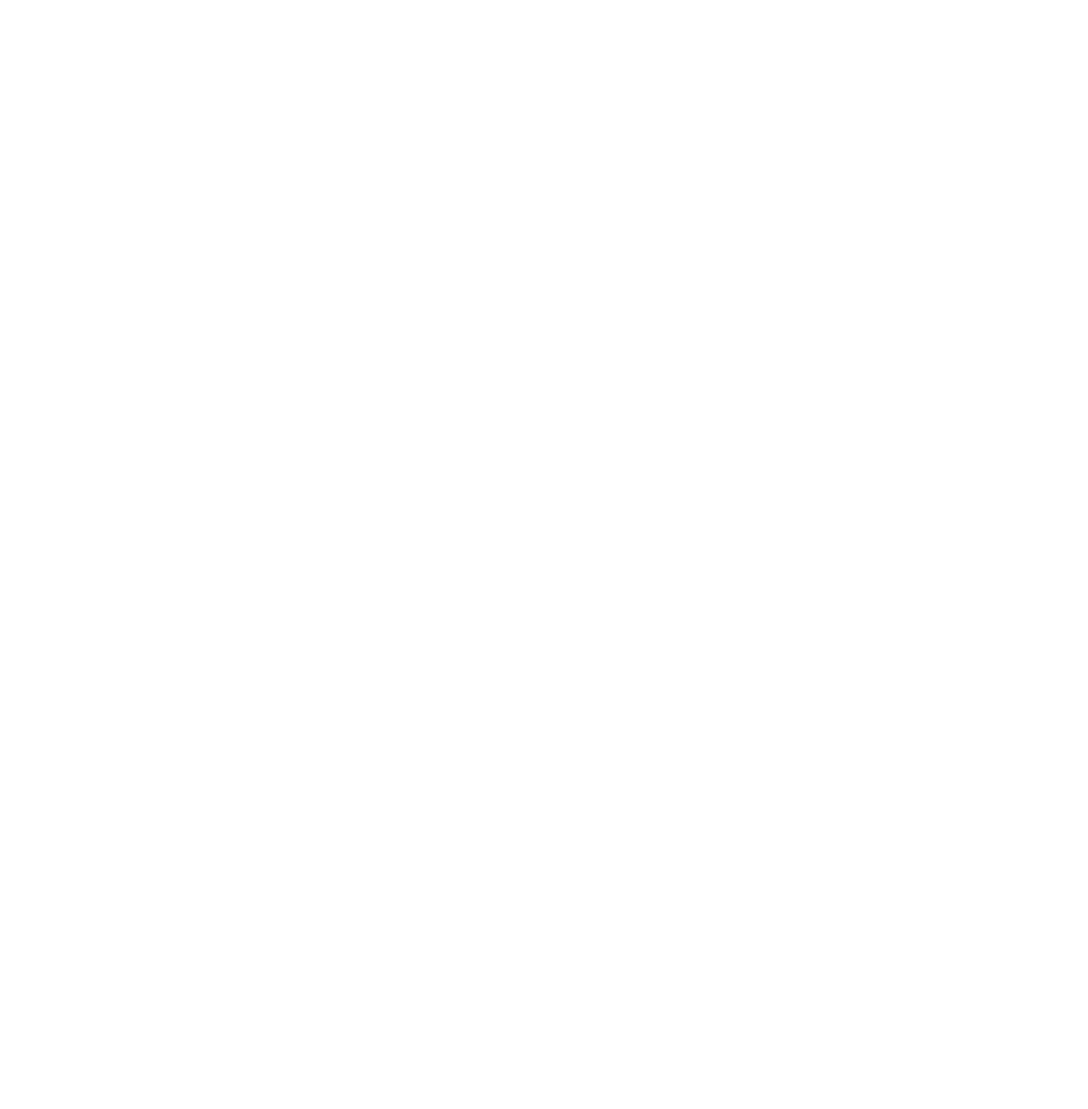
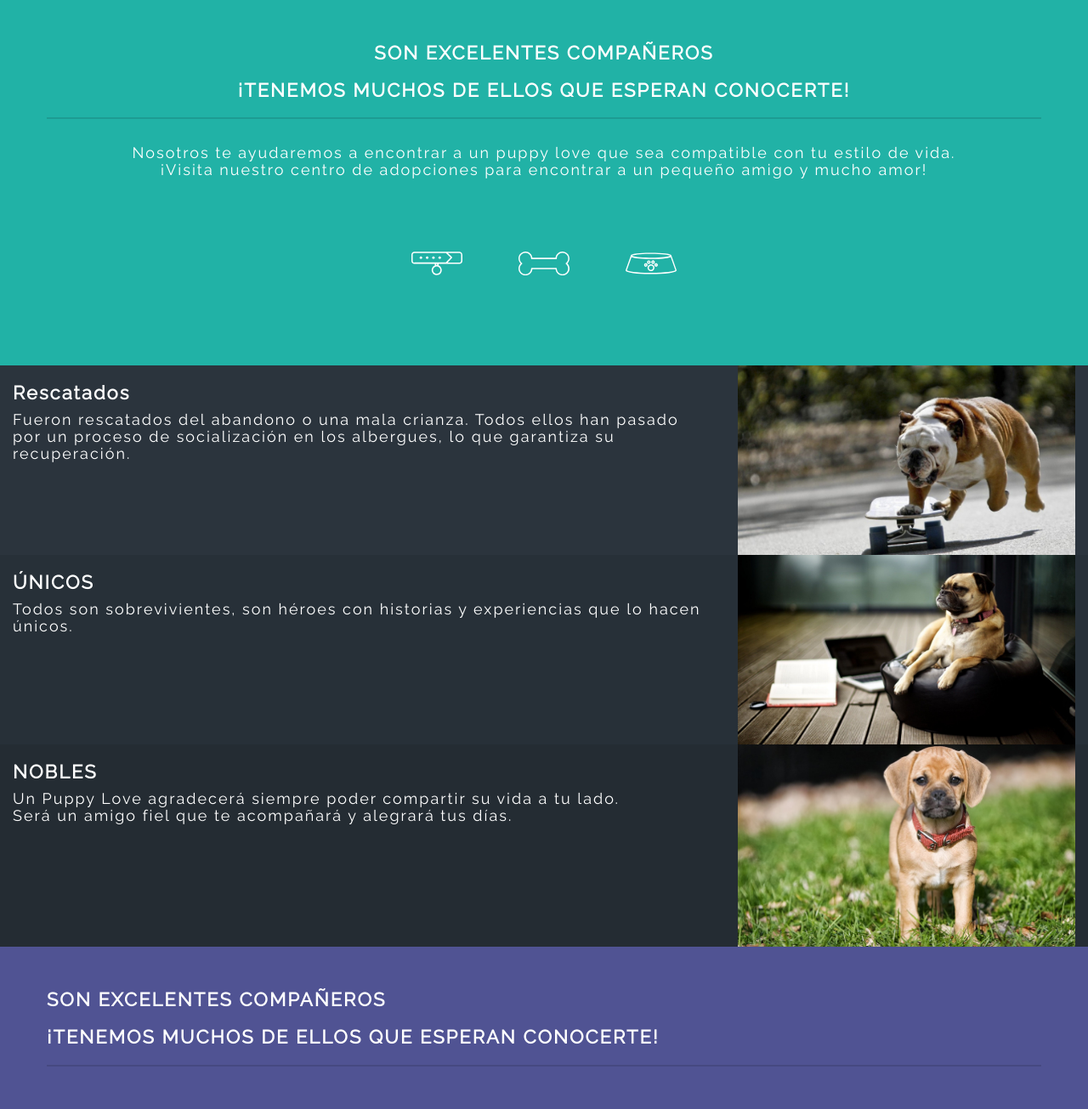
Before and after one commit to strongwarmi/puppy-love, a plain HTML site: page index.html in a window 1280 px wide. Shown: the whole page at 85% size. Before the commit the page ends 800 px from the top, so only its background shows below. Drawn offline with nearby package versions, Linux system fonts and the light colour scheme.

Commit message:
seccion puppy

```diff
--- a/index.html
+++ b/index.html
@@ -1,11 +1,86 @@
 <!DOCTYPE html>
 <html lang="en">
+
 <head>
     <meta charset="UTF-8">
     <title>Puppy Love</title>
+    <link href="https://fonts.googleapis.com/css?family=Raleway" rel="stylesheet">
+    <link rel="stylesheet" href="https://maxcdn.bootstrapcdn.com/bootstrap/3.3.7/css/bootstrap.min.css">
     <link rel="stylesheet" href="css/main.css">
 </head>
+
 <body>
+    <header>
+
+    </header>
+    <section class="visita text-center">
+        <div class="container">
+            <div class="row">
+                <h3>SON EXCELENTES COMPAÑEROS </h3>
+                <h3>¡TENEMOS MUCHOS DE ELLOS QUE ESPERAN CONOCERTE!</h3>
+                <hr>
+            </div>
+            <div class="row">
+                <h4>Nosotros te ayudaremos a encontrar a un puppy love que sea compatible con tu estilo de vida. <br> ¡Visita nuestro centro de adopciones para encontrar a un pequeño amigo y mucho amor!</h4>
+
+            </div>
+            <div class="row">
+                <img src="assets/images/icons/collar.svg" alt="">
+                <img src="assets/images/icons/bone.svg" alt="">
+                <img src="assets/images/icons/pet-plate.svg" alt="">
+            </div>
+
+        </div>
+
+
+    </section>
+    <section id="puppy" class="container-fluid">
+        <div class="row rescatado">
+            <div class="col-xs-12 col-md-4 col-md-push-8">
+                <img src="assets/images/pic01.jpg" alt="">
+            </div>
+            <div class="col-xs-12 col-md-8 col-md-pull-4">
+                <h3>Rescatados</h3>
+                <h4>
+                    Fueron rescatados del abandono o una mala crianza. Todos ellos han pasado por un proceso de socialización en los albergues, lo que garantiza su recuperación.
+                </h4>
+            </div>
+        </div>
+        <div class="row unico">
+            <div class="col-xs-12 col-md-4 col-md-push-8">
+                <img src="assets/images/pic02.jpg" alt="">
+            </div>
+            <div class="col-xs-12 col-md-8 col-md-pull-4">
+                <h3>ÚNICOS</h3>
+                <h4>
+                    Todos son sobrevivientes, son héroes con historias y experiencias que lo hacen únicos.
+                </h4>
+            </div>
+        </div>
+        <div class="row noble">
+            <div class="col-xs-12 col-md-4 col-md-push-8">
+                <img src="assets/images/pic03.jpg" alt="">
+            </div>
+            <div class="col-xs-12 col-md-8 col-md-pull-4">
+                <h3>NOBLES</h3>
+                <h4>Un Puppy Love agradecerá siempre poder compartir su vida a tu lado. <br> Será un amigo fiel que te acompañará y alegrará tus días.
+                </h4>
+            </div>
+        </div>
+    </section>
+    <section id="beneficios">
+        <div class="container">
+            <div class="row">
+                <h3>SON EXCELENTES COMPAÑEROS </h3>
+                <h3>¡TENEMOS MUCHOS DE ELLOS QUE ESPERAN CONOCERTE!</h3>
+                <hr>
+            </div>
+
+        </div>
+    </section>
+    <script src="https://code.jquery.com/jquery-3.2.1.min.js"></script>
+    <script src="https://maxcdn.bootstrapcdn.com/bootstrap/3.3.7/js/bootstrap.min.js"></script>
     <script src="js/app.js"></script>
 </body>
+
 </html>
--- /dev/null
+++ b/scss/main.scss
@@ -0,0 +1,57 @@
+@import 'header';
+body {
+    margin: 0 auto;
+    color: #ffffff;
+    font-family: 'Raleway', sans-serif;
+    letter-spacing: 2px;
+}
+
+h3 {
+    font-weight: bold;
+    font-size: 2.2rem;
+}
+
+.visita {
+    background-color: #21b2a6;
+    padding: 30px 0;
+    hr {
+        height: 2px;
+        border: 0;
+        background-color: #1d9c92;
+    }
+    img {
+        padding: 60px 30px;
+    }
+}
+
+#puppy {
+    .rescatado {
+        background-color: #2b343d;
+    }
+    .unico {
+        background-color: #273038;
+    }
+    .noble {
+        background-color: #242c33;
+    }
+    img {
+        width: 100%;
+    }
+}
+
+#beneficios {
+    background-color: #505393;
+    padding: 30px 0;
+    hr{
+        height: 2px;
+        border: 0;
+        background-color: #464981;
+    }
+}
+
+
+/*@media only screen and (min-width: 768px) {
+    #puppy h3 {
+        text-align: justify;
+    }
+}*/
```
Also changed, not shown: css/main.css, scss/_header.scss (added), 1 other file.
